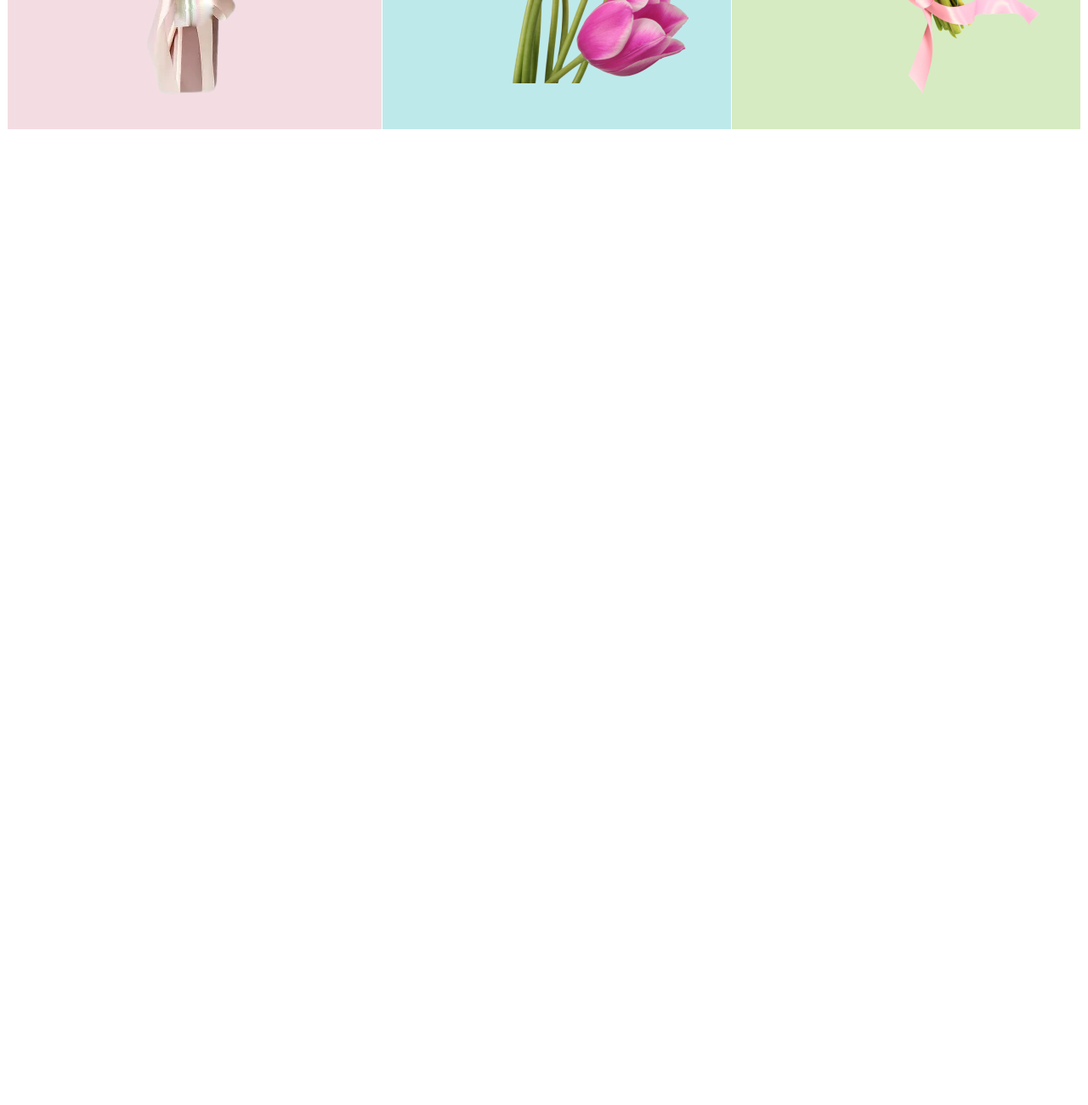
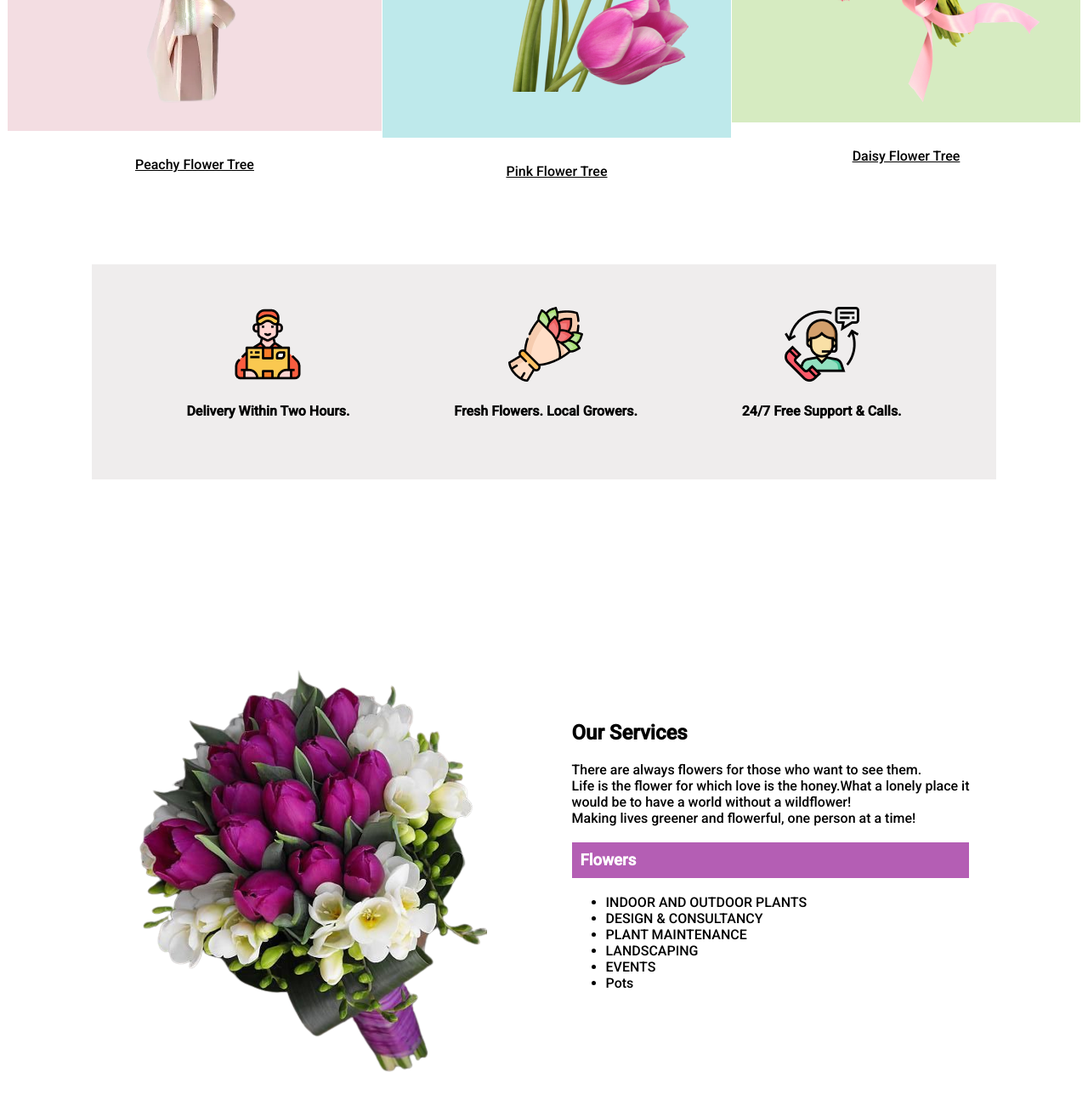
Before and after one commit to sifatafra/flowershop, a plain HTML site: page index.html in a window 1280 px wide. Shown: the part 1258-2558 px from the top of the page at 85% size. Before the commit the page ends 1460 px from the top, so only its background shows below. Drawn offline with Linux system fonts and the light colour scheme.

Commit message:
featured collection added

```diff
--- a/index.html
+++ b/index.html
@@ -38,14 +38,82 @@
                     without sunshine and a man cannot live without love.</p>
             </div>
             <div class="featured_collection">
+                <div>
                     <div class="peach">
                         <img src="images/1662705489_19-removebg-preview.png" alt="">
+
+
                     </div>
+                    <a
+                        href="https://www.tabrahflowers.com/?gad=1&gclid=CjwKCAjw2K6lBhBXEiwA5RjtCa04nt6jK9iGyS6c2GtkLT53-LyHmk8wltlBQBizVZF6fgaanvc-FxoCdsYQAvD_BwE">Peachy
+                        Flower Tree</a>
+                </div>
+
+                <div>
                     <div class="pink">
                         <img src="images/pngwing 6.png" alt="">
+
+
                     </div>
+                    <a
+                        href="https://www.tabrahflowers.com/?gad=1&gclid=CjwKCAjw2K6lBhBXEiwA5RjtCa04nt6jK9iGyS6c2GtkLT53-LyHmk8wltlBQBizVZF6fgaanvc-FxoCdsYQAvD_BwE">Pink
+                        Flower Tree</a>
+                </div>
+                <div>
                     <div class="red">
                         <img src="images/pngwing 5.png" alt="">
+
+                    </div>
+                    <a
+                        href="https://www.tabrahflowers.com/?gad=1&gclid=CjwKCAjw2K6lBhBXEiwA5RjtCa04nt6jK9iGyS6c2GtkLT53-LyHmk8wltlBQBizVZF6fgaanvc-FxoCdsYQAvD_BwE">Daisy
+                        Flower Tree</a>
+                </div>
+            </div>
+        </section>
+        <!-- delivery systems  -->
+        <section class="delivery_section">
+            <div>
+                <img src="images/Group 57.png" alt="">
+                <h4> Delivery Within Two Hours.</h4>
+            </div>
+            <div>
+                <img src="images/Group 58.png" alt="">
+                <h4>Fresh Flowers. Local Growers.</h4>
+            </div>
+            <div>
+                <img src="images/Group 59.png" alt="">
+                <h4>24/7 Free Support & Calls.</h4>
+            </div>
+        </section>
+        <!-- our services  -->
+        <section>
+            <div class="services">
+                <div>
+                    <img src="images/Purple_flowers_-_Puzzle_Factory-removebg-preview.png" alt="">
+                </div>
+                <div class="lists">
+                    <h1> Our Services</h1>
+                    <p>
+                        There are always flowers for those who want to see them. <br> Life is the flower for which love
+                        is the
+                        honey.What a lonely place it <br> would be to have a world without a wildflower! <br>
+                        Making lives greener
+                        and flowerful, one person at a time!
+                    </p>
+                    <h3 class="flower">
+                        Flowers
+                    </h3>
+                    <ul>
+                        <li>INDOOR AND OUTDOOR PLANTS</li>
+                        <li>DESIGN & CONSULTANCY</li>
+                        <li>PLANT MAINTENANCE</li>
+                        <li>LANDSCAPING</li>
+                        <li>EVENTS</li>
+                        <li>Pots</li>
+                    </ul>
+                </div>
+                <div>
+
                 </div>
             </div>
         </section>
--- a/style.css
+++ b/style.css
@@ -17,7 +17,8 @@
 
 .banner img {
     height: 600px;
-    margin-top: 30px;
+    margin-top: 40px;
+    margin-left: 100px;
 }
 
 .pink_btn {
@@ -40,9 +41,14 @@
     justify-content: space-evenly;
 }
 
+.featured_collection a {
+    color: black;
+}
+
 .peach {
     background-color: #f3dde2;
     padding: 20px;
+    margin-bottom: 30px;
     border-top-left-radius: 50%;
     border-top-right-radius: 50%;
 }
@@ -55,6 +61,7 @@
 .pink {
     background-color: #bee9eb;
     padding: 50px;
+    margin-bottom: 30px;
     border-top-left-radius: 50%;
     border-top-right-radius: 50%;
 }
@@ -62,6 +69,7 @@
 .red {
     background-color: #d6ebc1;
     padding: 20px;
+    margin-bottom: 30px;
     border-top-left-radius: 50%;
     border-top-right-radius: 50%;
 }
@@ -69,3 +77,29 @@
 .red img {
     margin-top: 100px;
 }
+
+.services {
+    margin: 150px 0;
+    display: flex;
+    justify-content: center;
+    align-items: center;
+}
+
+.flower {
+    background-color: rgb(180, 94, 180);
+    color: white;
+    padding: 10px;
+}
+
+.lists {
+    margin-left: 100px;
+}
+
+.delivery_section {
+    background-color: #efeded;
+    margin: 100px;
+    padding: 50px;
+    display: flex;
+    justify-content: space-around;
+    text-align: center;
+}
```
Lines whose indentation alone changed are shown as unchanged.
